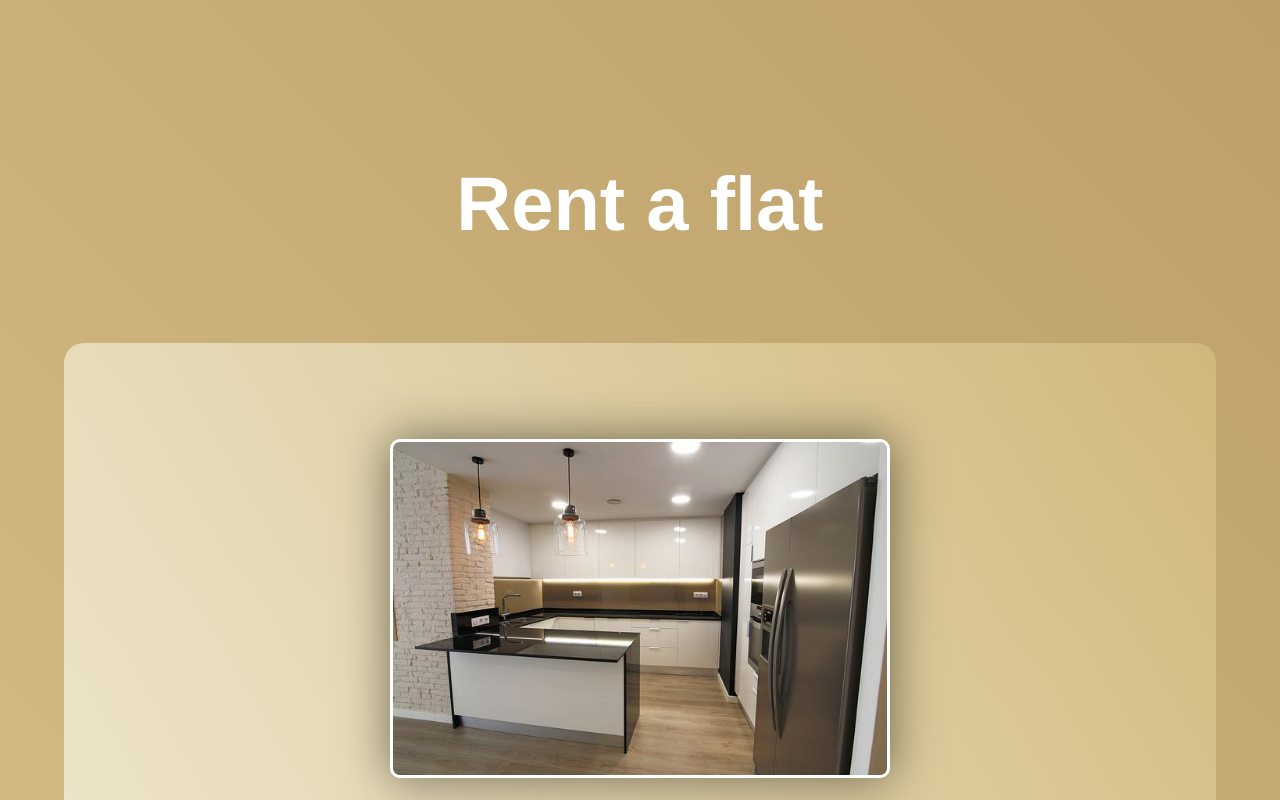
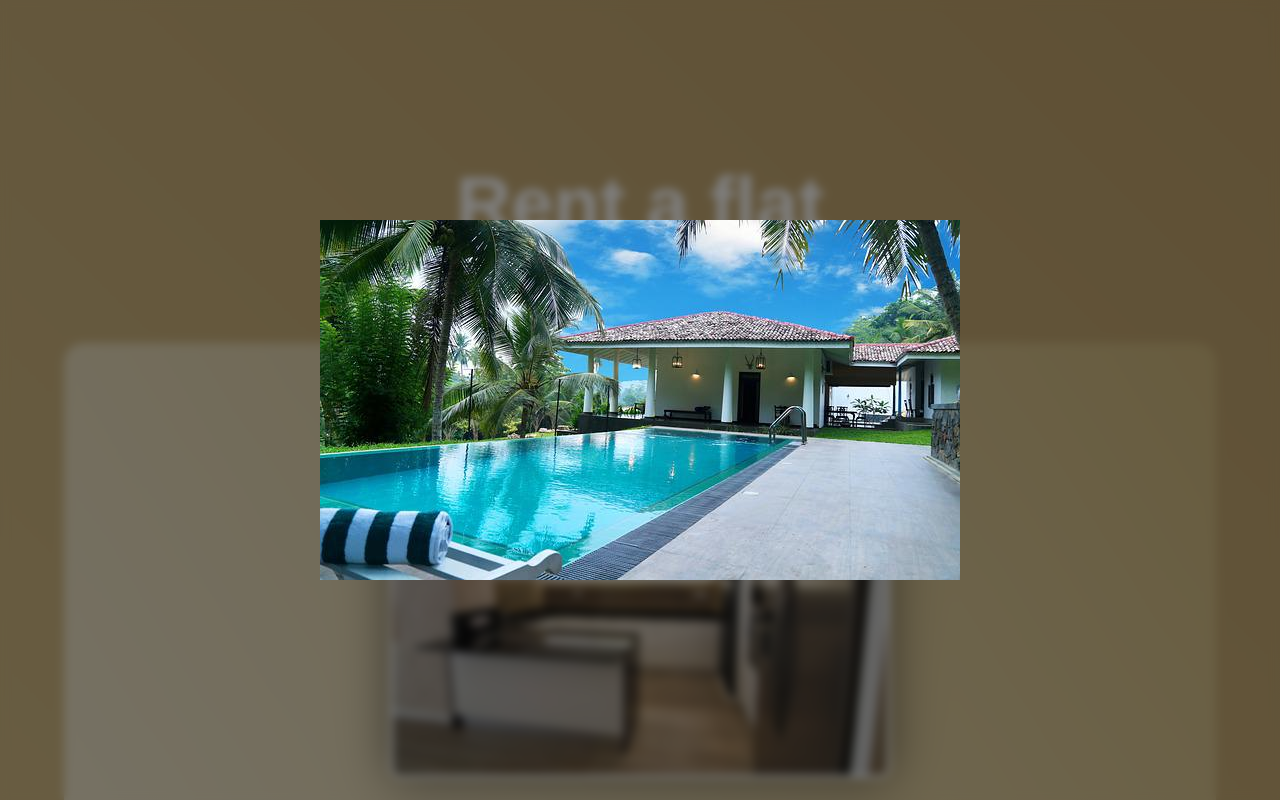
Before and after one commit to Szvejk/HTML-CSS-JS_1, a plain HTML site: page index.html in a window 1280 px wide. Shown: the top 800 px of the page. Drawn offline with Linux system fonts and the light colour scheme.

Commit message:
creating popup

```diff
--- a/app.js
+++ b/app.js
@@ -1,3 +1,5 @@
-console.log("test");
-const PHOTO = document.querySelector(".photo img");
-console.log (PHOTO);
+
+const PHOTO = document.querySelectorAll(".photo img");
+PHOTO.forEach((photo) => {
+  photo.addEventListener( "click", () => console.log(photo));
+});
--- a/index.html
+++ b/index.html
@@ -18,6 +18,9 @@
           <li class="photo"><img src="./img/model-gdcec045a1_640.jpg" alt=""></li>
           <li class="photo"><img src="./img/manor-house-ge60615f5e_640.jpg" alt=""></li>
       </ul>
+      <div class="popup">
+          <img src="./img/manor-house-ge60615f5e_640.jpg" alt="" class="popup__img">
+      </div>
       <script src="app.js"></script>
 </body>
 </html>
--- a/styles.css
+++ b/styles.css
@@ -53,3 +53,21 @@ h1 {
 	padding: 64px;
 	border-radius: 20px;
 }
+.popup {
+    	align-content: center;
+	display: flex;
+	flex-wrap: wrap;
+	height: 100vh;
+	width: 100vw;
+	left: 0;
+	top: 0;
+	background: rgba(0, 0, 0, 0.5);
+	position: fixed;
+	justify-content: center;
+	backdrop-filter: blur(5px);
+}
+.popup__img {
+	max-height: 80%;
+	max-width: 80%;
+}
+.popup.hidden
```
Lines whose indentation alone changed are shown as unchanged.
